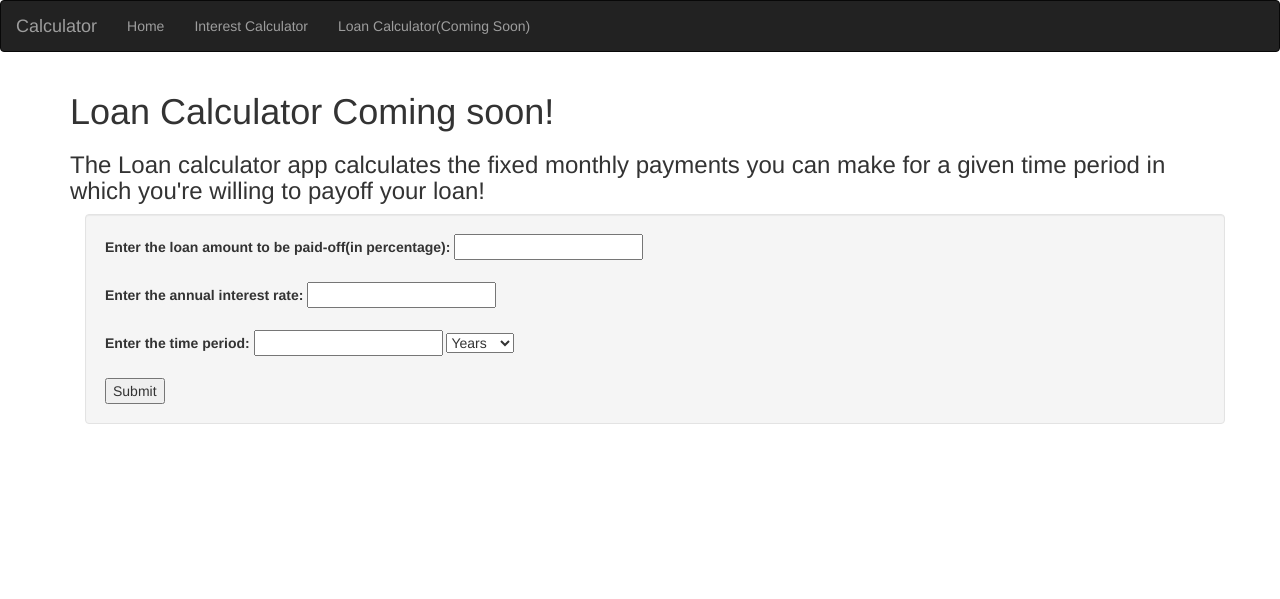
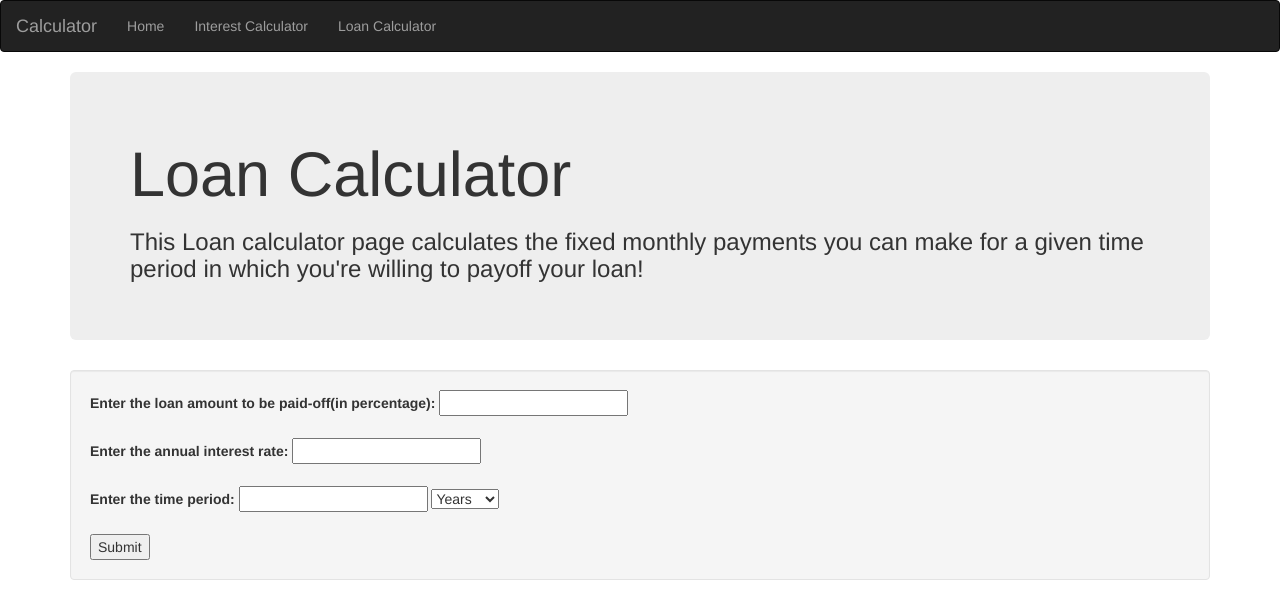
Before and after one commit to ai-is-awesome/Financial_Calculator, a Django app: page /loan_calculator/ in a window 1280 px wide. Shown: the top 599 px of the page. Run offline with Django 3.2, Linux system fonts and the light colour scheme; some libraries are stand-ins or nearby versions.

Commit message:
Added all the functionality of interest and loan pages along with basic front end. Also turned off autocomplete

```diff
--- a/calculator_app/templates/calculator_app/base.html
+++ b/calculator_app/templates/calculator_app/base.html
@@ -42,7 +42,7 @@
     <ul class="nav navbar-nav">
       <li><a href="{% url 'index' %}">Home</a></li>
       <li><a href="{% url 'interest_calculator' %}">Interest Calculator</a></li>
-      <li><a href="{% url 'loan_calculator' %}">Loan Calculator(Coming Soon)</a></li>
+      <li><a href="{% url 'loan_calculator' %}">Loan Calculator</a></li>
     </ul>
   </div>
 </nav>
--- a/calculator_app/templates/calculator_app/index.html
+++ b/calculator_app/templates/calculator_app/index.html
@@ -7,7 +7,8 @@
 		<h1>Welcome to Financial Calculator</h1>
 
 		<p>Hi, this is my first website. It allows you to calculate periodic compound interests and also allows you to calculate loan predictions. There are lots of new features that are coming.<br><br>
-		To get started, <a href = "{% url 'interest_calculator' %}">Here's a link to interest calculator.</a>  Enjoy</p>
+		To get started, <a href = "{% url 'interest_calculator' %}">Here's a link to interest calculator</a> and
+		<a href = "{% url 'loan_calculator' %}">a link to the Loan Calculator</a> which calculates the equal monthly payments to repay your loan!  Enjoy</p>
 	</div>
 </div>
 
--- a/calculator_app/templates/calculator_app/interest.html
+++ b/calculator_app/templates/calculator_app/interest.html
@@ -10,7 +10,7 @@
 
 <div class = "container">
 	<div class = "well">
-	<form action = "{% url 'results_interest' %}" method = "POST">
+	<form action = "{% url 'results_interest' %}" method = "POST" autocomplete="off">
 		{% csrf_token %}
 
 		<label for = "amt">Enter the Amount: </label>
--- a/calculator_app/templates/calculator_app/loan.html
+++ b/calculator_app/templates/calculator_app/loan.html
@@ -5,12 +5,13 @@
 
 
 <div class = "container">
-
-<h1>Loan Calculator Coming soon!</h1>
-<h3>The Loan calculator app calculates the fixed monthly payments you can make for a given time period in which
-	you're willing to payoff your loan!</h3>
-
-<form action = "{% url 'loan_calculator' %}" autocomplete = "paid-off" method = "POST">
+	<div class = "jumbotron">
+		<h1>Loan Calculator</h1>
+		<h3>This Loan calculator page calculates the fixed monthly payments you can make for a given time period in which
+		you're willing to payoff your loan!</h3>
+	</div>
+</div>
+<form action = "{% url 'loan_calculator' %}" autocomplete = "off" method = "POST">
 	{% csrf_token %}
 	<div class = "container">
 	<div class = "well">
@@ -51,7 +52,7 @@
 
 
 {% if valid_data %}
-	<br>
+	<div class = "container">
 	<div class = "well">
 	<h1>
 	The Monthly Payments to repay the loan in <strong>{{ time_period }} {{ time_interval }}</strong> on <strong>{{interest}}%</strong> interest is <strong>{{ monthly_amount }}</strong></h1>
@@ -65,12 +66,17 @@
 	Time Period: {{ time_period }} {{time_interval }}
 
 	</div>
+	</div>
 
 {% elif not valid_data %}
+
+	<div class = "container">
+	<div class = "well well-lg">
 	The inputs that you entered are of invalid format!<br>
 	Make sure you're typing numbers in the above fields. Try again
 	<br>
-
+	</div>
+	</div>
 
 {% endif %}
 
@@ -80,8 +86,6 @@
 
 
 
-<br><br><br><br>
-
 <br>
 <br>
 
--- a/scripts/interest_parameter_checker.py
+++ b/scripts/interest_parameter_checker.py
@@ -1,4 +1,3 @@
-
 def is_valid_num(string):
 	if string.isdigit():
 		return True
--- a/scripts/loan_calculator.py
+++ b/scripts/loan_calculator.py
@@ -61,4 +61,4 @@ def calculate_periodic_payment(amount, interestPA, time_period, time_interval):
 
 
 
-    return average
+    return round(average, 2)
```
